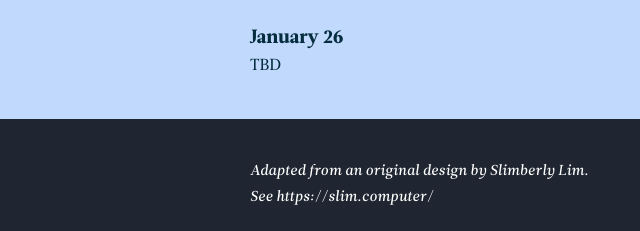
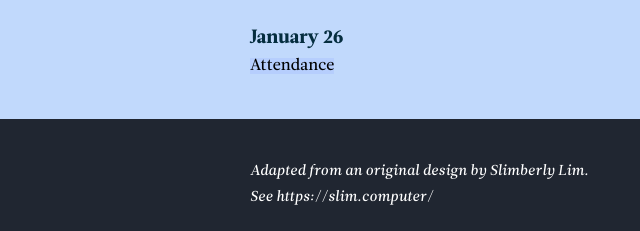
Before and after one commit to AnimeshAgrawal/61asite, a website: page index.html in a window 1280 px wide. Shown: the part 809-1040 px from the top of the page, 0-640 px from the left. Drawn offline with Linux system fonts and the light colour scheme.

Commit message:
attendance

```diff
--- a/index.html
+++ b/index.html
@@ -67,7 +67,7 @@
                <ul>
                   <li class="teaching_section">
                      <h3 class="teaching_section-title">January 26</h3>
-                     <p class="teaching_section-description">TBD</p>
+                     <a href="https://forms.gle/Gv1qTExfZRfCTAi17">Attendance</a>
                   </li>
                </ul>
             </div>
```
